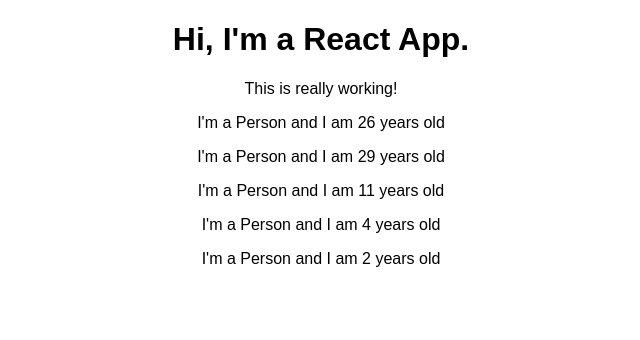
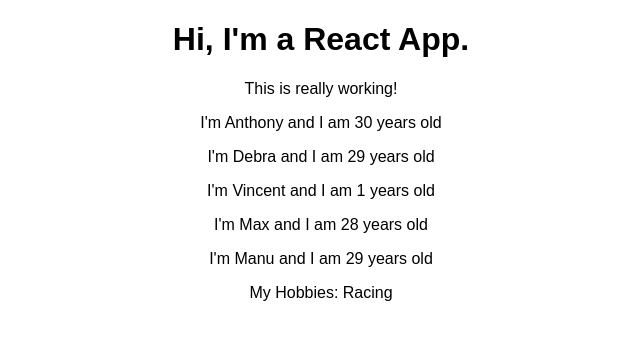
Before and after one commit to AnthonyJRay/React_Complete-Guide, a React (Create React App) app in the folder react-complete-guide/: page / in a window 1280 px wide. Shown: the top 340 px of the page, without its empty margins (319-959 px from the left). Built offline with nearby package versions, Linux system fonts and the light colour scheme.

Commit message:
Notes, Understanding and using Props, and props.children

```diff
--- a/react-complete-guide/src/App.js
+++ b/react-complete-guide/src/App.js
@@ -8,11 +8,11 @@
       <div className="App">
         <h1>Hi, I'm a React App.</h1>
         <p> This is really working!</p>
-        <Person />
-        <Person />
-        <Person />
-        <Person />
-        <Person />
+        <Person name="Anthony" age="30" />
+        <Person name="Debra" age="29" />
+        <Person name="Vincent" age="1" />
+        <Person name="Max" age="28" />
+        <Person name="Manu" age="29">My Hobbies: Racing</Person>
       </div>
     );
 
--- a/react-complete-guide/src/Person/Person.js
+++ b/react-complete-guide/src/Person/Person.js
@@ -1,7 +1,13 @@
 import React from 'react';
 
-const person = () => {
-  return <p > I'm a Person and I am {Math.floor(Math.random() * 30)} years old</p>
+const person = (props) => {
+  return (
+
+    <div>
+      <p > I'm {props.name} and I am {props.age} years old</p>
+      <p>{props.children}</p>
+    </div>
+  )
 }
 
 export default person;
```
Also changed, not shown: 1 other file (tests, documents, lock files or other folders).
